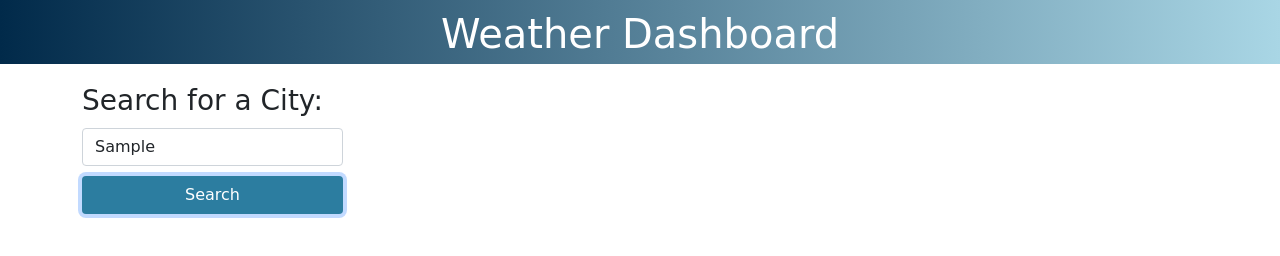
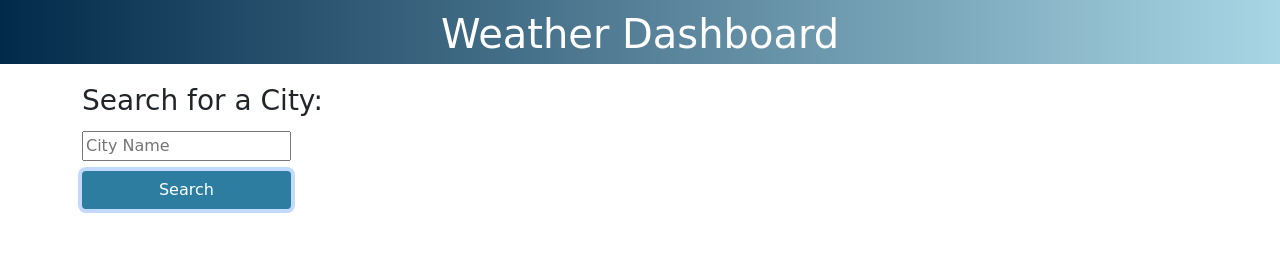
Before and after one commit to khklee/Weather-Dashboard, a plain HTML site: page index.html in a window 1280 px wide. Both pictures are taken after typing "Sample" into the empty fields and a click on the button "Search". Drawn offline with nearby package versions, Linux system fonts and the light colour scheme; no server answers; a web font is replaced by a local one.

Commit message:
get weather value

```diff
--- a/assets/css/style.css
+++ b/assets/css/style.css
@@ -11,12 +11,14 @@ h1 {
     margin-bottom: 20px;
 }
 
-.form-control {
-    margin: 10px 0 10px 0;
+input {
+    margin-top: 5px;
+    width: 80%;
 }
 
 .btn {
-    width: 100%;
+    width: 80%;
     color: white;
     background-color: #2c7da0;
+    margin-top: 10px;
 }
--- a/assets/js/script.js
+++ b/assets/js/script.js
@@ -0,0 +1,37 @@
+var searchFormEl = document.querySelector("#search-form");
+var cityInputEl = document.querySelector("#city")
+
+// request a weather from the URL
+var getCity = function(city) {
+    var apiURL = "https://api.openweathermap.org/data/2.5/weather?q=" + city + "&appid=4d7dc3e3b9de372c87b2cd21104c5026";
+    fetch(apiURL)
+        .then(function(response) {
+            if (response.ok) {
+                response.json().then(function(data) {
+                    console.log(data)
+                })
+            } else {
+                alert("City Name Not Found!");
+            }
+        })
+}
+
+// get value from input
+var citySubmitHandler = function(event) {
+    event.preventDefault();
+
+    var cityName = cityInputEl.value.trim();
+    if (cityName) {
+        getCity(cityName);
+        cityInputEl.value = "";
+    } else {
+        alert("Please enter a city name.")
+    }
+}
+
+
+// var displayWeather = function() {
+// }
+
+
+searchFormEl.addEventListener("submit", citySubmitHandler);
--- a/index.html
+++ b/index.html
@@ -23,8 +23,10 @@
                 <!-- search form-->
                 <div class="search-form">
                     <h3>Search for a City:</h3>
-                    <input class="form-control" type="text" placeholder="City Name">
-                    <button class="btn">Search</button>
+                    <form id="search-form">
+                        <input id="city" type="text" placeholder="City Name">
+                        <button type="submit" class="btn">Search</button>
+                    </form>
                 </div>
                 <!-- search history -->
                 <div><span></span></div>
```
